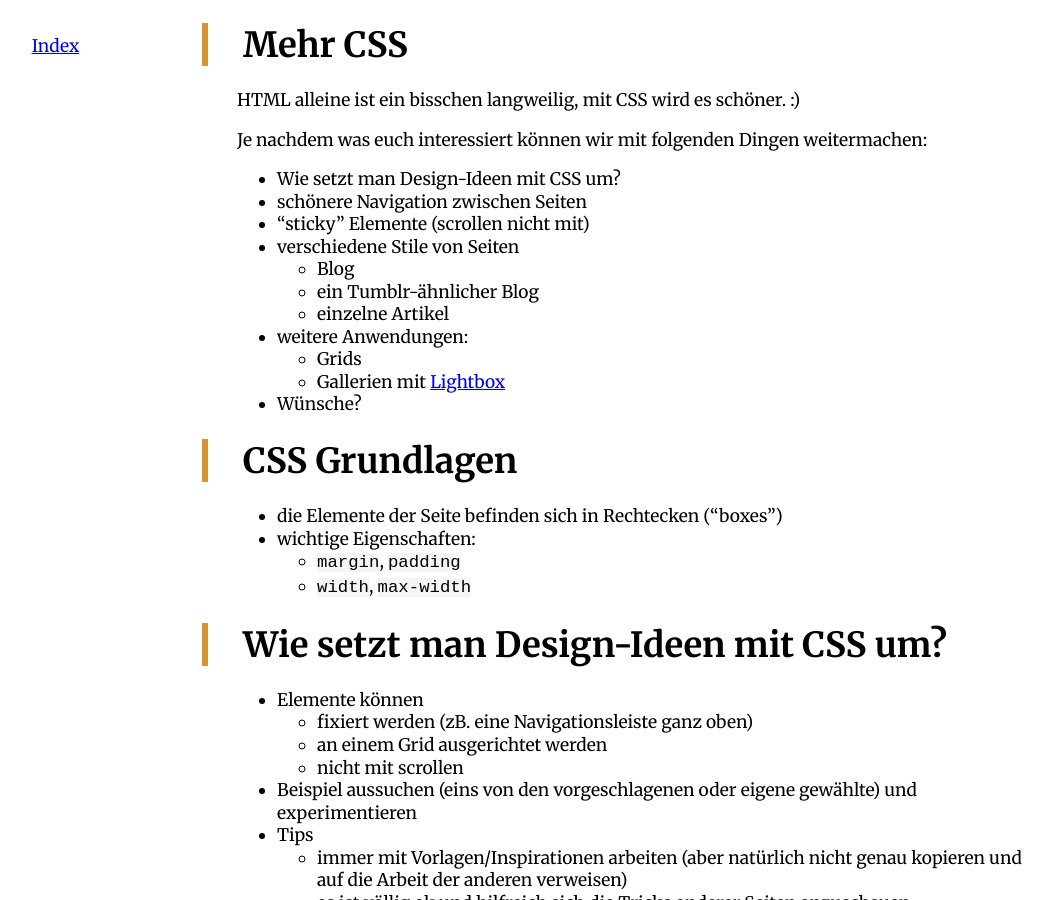
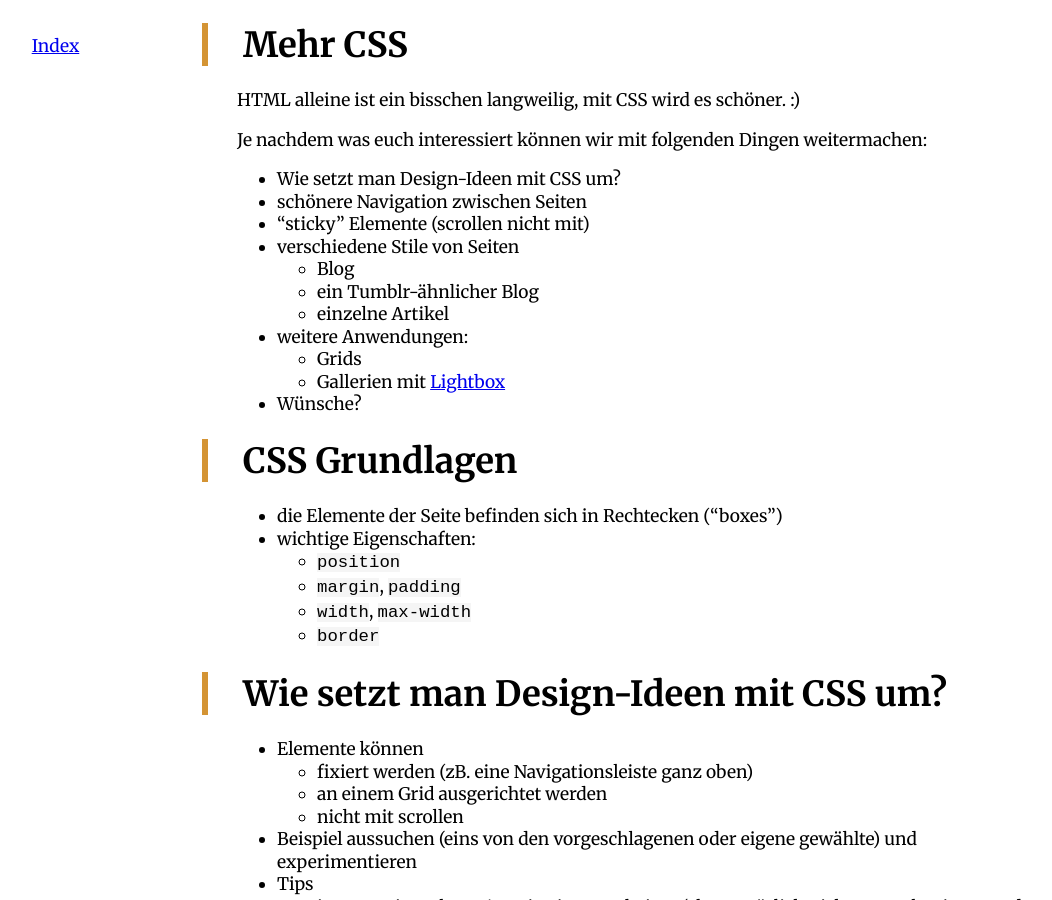
Before and after one commit to heyLu/web101, a Jekyll site: the page built from more-css.md, in a window 1280 px wide and 900 px high. Shown: the whole window, without its empty margins (3-1055 px from the left). Built offline with Jekyll 4.4.1, drawn with Linux system fonts in a browser that asks for light colours.

Commit message:
position and border are important/relevant as well.

```diff
--- a/more-css.md
+++ b/more-css.md
@@ -25,8 +25,10 @@ Je nachdem was euch interessiert können wir mit folgenden Dingen weitermachen:
 
 * die Elemente der Seite befinden sich in Rechtecken ("boxes")
 * wichtige Eigenschaften:
+    - `position`
     - `margin`, `padding`
     - `width`, `max-width`
+    - `border`
 
 # Wie setzt man Design-Ideen mit CSS um?
 
```
